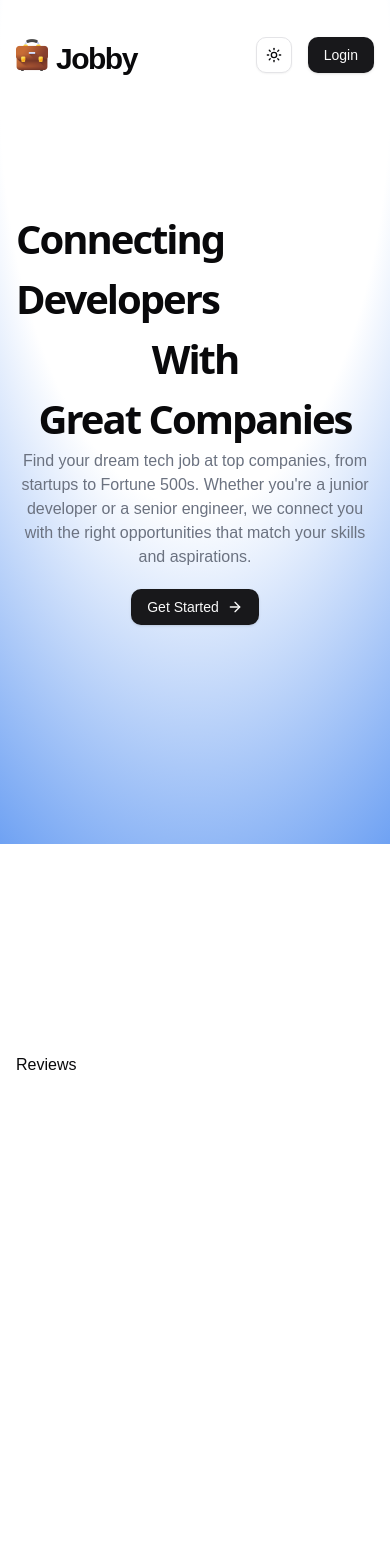
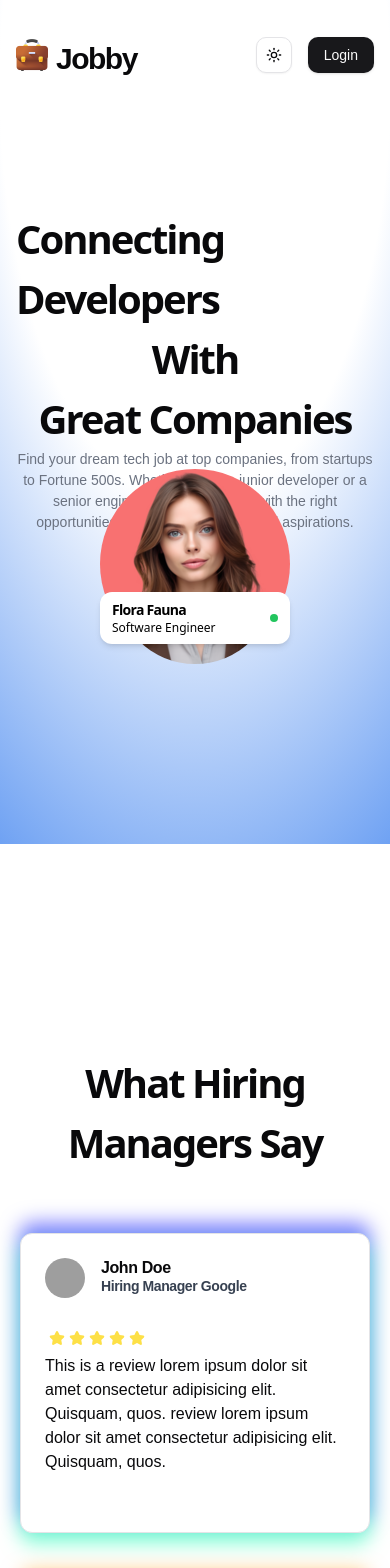
Before and after one commit to Terino16/Jobby, a Next.js app: page / in a window 390 px wide. Shown: the top 1568 px of the page. Built offline with nearby package versions, Linux system fonts and the light colour scheme; grey boxes are pictures that could not be loaded; what tailwindcss-motion would draw is missing.

Commit message:
adding base files

```diff
--- /dev/null
+++ b/actions/general/findRole.ts
@@ -0,0 +1,28 @@
+"use server";
+
+import { auth } from "@/lib/auth";
+import { prisma } from "@/lib/prisma";
+
+export const findRole = async () => {
+    const session = await auth();
+
+    if (!session?.user?.id) {
+        return { message: "Unauthorized Access Detected", status: 401 };
+    }
+
+    try {
+        const user = await prisma.user.findUnique({
+            where: { id: session.user.id },
+            select: { jobseeker: true },
+        });
+
+        return {
+            message: "Role fetched successfully",
+            role: user?.jobseeker,
+            status: 200,
+        };
+    } catch (error) {
+        console.error("Error fetching role:", error);
+        return { message: "An error occurred while fetching the role.", status: 500 };
+    }
+};
--- a/app/(marketing)/page.tsx
+++ b/app/(marketing)/page.tsx
@@ -1,6 +1,6 @@
 
 import Hero from "@/components/marketing/Hero/Hero";
-import Reviews from "@/components/marketing/Hero/Reviews";
+import Reviews from "@/components/marketing/Reviews/Reviews";
 export default function Home() {
   return (
     <div className="max-w-7xl mx-auto max-h-screen">
--- /dev/null
+++ b/app/dashboard/company/page.tsx
@@ -0,0 +1,7 @@
+export default function Page() {
+    return (
+        <div>
+            <h1>Company Page</h1>
+        </div>
+    )
+}
--- /dev/null
+++ b/app/dashboard/jobseeker/page.tsx
@@ -0,0 +1,7 @@
+export default function Page() {
+    return (
+        <div>
+            <h1>Jobseeker Page</h1>
+        </div>
+    )
+}
--- /dev/null
+++ b/app/dashboard/layout.tsx
@@ -0,0 +1,10 @@
+import Navbar from "@/components/dashboard/Navbar";
+
+export default function DashboardLayout({ children }: { children: React.ReactNode }) {
+    return (
+        <div className="max-w-7xl mx-auto max-h-screen">
+            <Navbar/>
+            {children}
+        </div>
+    )
+}
--- a/app/dashboard/page.tsx
+++ b/app/dashboard/page.tsx
@@ -1,8 +1,24 @@
+import { findRole } from '@/actions/general/findRole';
+import { redirect } from 'next/navigation';
+import { auth } from '@/lib/auth';
 import React from 'react'
 
 type Props = {}
 
-const page = (props: Props) => {
+const page = async (props: Props) => {
+  // const session = await auth();
+  // if(!session?.user?.id) return redirect('/login');
+  // const user = await findRole();
+  // console.log(user);
+
+  const user={ message: 'Role fetched successfully', role: false, status: 200 };
+  if(user.role){
+    redirect('/dashboard/jobseeker');
+  }
+  else{
+    redirect('/dashboard/company');
+  }
+
   return (
     <div>page</div>
   )
--- /dev/null
+++ b/components/dashboard/Navbar.tsx
@@ -0,0 +1,36 @@
+
+import React from 'react'
+import Image from 'next/image'
+import Link from 'next/link'
+import { ModeToggle } from "../general/theme-toggle"
+import { Button } from "@/components/ui/button"
+import { UserComponent } from "@/components/general/UserComponent"
+import { auth } from "@/lib/auth"
+type Props = {}
+
+const Navbar =  async (props: Props) => {
+  // const session = await auth()
+  const session = false;
+
+  return (
+     <nav className='flex items-center justify-between py-5'>
+        <div className='flex items-center'>
+          <Image  width={32} height={32} src='/Jobby_Logo.png' alt='logo' />
+          <h1 className='text-[30px] tracking-tighter font-bold m-2 pt-2'>Jobby</h1>
+        </div>
+        <div className='flex items-center space-x-4 '>
+        <ModeToggle />
+          {session ? (
+            <UserComponent/>
+          ) : (
+            <Button>
+            <Link href='/auth/login'>Login</Link>
+          </Button>
+          )
+          }
+        </div>
+     </nav>
+  )
+}
+
+export default Navbar
--- a/components/marketing/Hero/Hero.tsx
+++ b/components/marketing/Hero/Hero.tsx
@@ -30,6 +30,16 @@ export default function Hero() {
                 role="Software Engineer"
             />
 
+            <FlyingBlob
+                src="/womentwo.webp"
+                divclassName="md:hidden absolute bottom-[200px]  motion-preset-shake motion-translate-y-loop-[10px] motion-duration-[2s] motion-ease-spring-smooth"
+                imageclassName="rounded-full w-[250px] h-[200px]"
+                bgclassName="bg-red-400 w-[190px] h-[190px]"
+                alt="Profile Picture"
+                name="Flora Fauna"
+                role="Software Engineer"
+            />
+
 
             <h1 className="lg:text-[80px] md:text-[60px] hidden md:block text-[40px] tracking-tighter font-sans font-semibold">
                 Connecting Developers
@@ -48,12 +58,12 @@ export default function Hero() {
                 Great Companies
             </h1>
 
-            <p className="text-[16px] md:text-[13px] text-center dark:text-gray-300 text-gray-500 md:w-2/3">
-            Find your dream tech job at top companies, from startups to Fortune 500s. Whether you're a junior developer or a senior engineer, we connect you with the right opportunities that match your skills and aspirations.
+            <p className="text-[14px] md:text-[16px] text-center dark:text-gray-300 text-gray-500 md:w-2/3">
+                Find your dream tech job at top companies, from startups to Fortune 500s. Whether you're a junior developer or a senior engineer, we connect you with the right opportunities that match your skills and aspirations.
             </p>
             <Button className="motion-preset-seesaw  mt-5 " asChild>
                 <Link href="/dashboard">
-                Get Started <ArrowRightIcon className="w-5 h-5 motion-preset-wobble " />
+                    Get Started <ArrowRightIcon className="w-5 h-5 motion-preset-wobble " />
                 </Link>
             </Button>
         </div>
--- a/components/marketing/Hero/Reviews.tsx
+++ /dev/null
@@ -1,7 +0,0 @@
-export default function Reviews() {
-    return (
-        <div className="h-screen w-full">
-            <h1>Reviews</h1>
-        </div>
-    )
-}
--- /dev/null
+++ b/components/marketing/Reviews/ReviewBox.tsx
@@ -0,0 +1,52 @@
+import { Avatar, AvatarFallback, AvatarImage } from "@/components/ui/avatar";
+import { Card, CardContent, CardHeader, CardTitle, CardDescription } from "@/components/ui/card";
+import { cn } from "@/lib/utils";
+interface Props {
+    review: {
+        name: string;
+        title: string;
+        text: string;
+        image: string;
+        star: number;
+    }
+    className?: string;
+}
+
+export default function ReviewBox({ review,className }: Props) {
+    const { name, title, text, image, star } = review;
+    const renderStars = () => {
+        return Array.from({ length: 5 }, (_, index) => (
+            <svg
+                key={index}
+                className={`w-4 h-4 ms-1 ${index < star ? "text-yellow-300" : "text-gray-300 dark:text-gray-500"}`}
+                aria-hidden="true"
+                xmlns="http://www.w3.org/2000/svg"
+                fill="currentColor"
+                viewBox="0 0 22 20"
+            >
+                <path d="M20.924 7.625a1.523 1.523 0 0 0-1.238-1.044l-5.051-.734-2.259-4.577a1.534 1.534 0 0 0-2.752 0L7.365 5.847l-5.051.734A1.535 1.535 0 0 0 1.463 9.2l3.656 3.563-.863 5.031a1.532 1.532 0 0 0 2.226 1.616L11 17.033l4.518 2.375a1.534 1.534 0 0 0 2.226-1.617l-.863-5.03L20.537 9.2a1.523 1.523 0 0 0 .387-1.575Z" />
+            </svg>
+        ));
+    };
+
+    return (
+            <Card className={cn("max-w-[350px] min-h-[300px] ",className)}>
+                <CardHeader>
+                    <div className="flex items-center gap-4">
+                        <Avatar>
+                            <AvatarImage src={image} />
+                            <AvatarFallback>{"A"}</AvatarFallback>
+                        </Avatar>
+                        <CardTitle>
+                            {name}
+                            <h2 className="text-sm text-gray-700">{title}</h2>
+                        </CardTitle>
+                    </div>
+                </CardHeader>
+                <CardContent>
+                    <div className="flex items-center mt-2">{renderStars()}</div>
+                    <p className="mt-2">{text}</p>
+                </CardContent>
+            </Card>
+    );
+}
--- /dev/null
+++ b/components/marketing/Reviews/Reviews.tsx
@@ -0,0 +1,24 @@
+import ReviewBox from "./ReviewBox";
+import { reviews } from "@/resources/reviews";
+export default function Reviews() {
+    return (
+        <div className="h-screen w-full flex flex-col items-center justify-start">
+            <h1 className="lg:text-[80px] text-center md:text-[60px] text-[40px] tracking-tighter font-sans font-semibold">
+            What Hiring Managers Say
+            </h1>
+            <div className="flex md:flex-row flex-col gap-12 items-center justify-start mt-[60px]">
+                <ReviewBox review={reviews[0]} className="shadow-[0px_10px_20px_rgba(0,_255,_167,_0.5),0px_-10px_20px_rgba(0,_0,_255,_0.5)]"   />
+                <ReviewBox review={reviews[1]} className="shadow-[0px_10px_20px_rgba(215,_0,_253,_0.5),0px_-10px_20px_rgba(255,_151,_0,_0.5)]" />
+                <ReviewBox review={reviews[2]} className="shadow-[0px_10px_20px_rgba(0,_255,_167,_0.5),0px_-10px_20px_rgba(0,_0,_255,_0.5)] md:block hidden" />
+            </div>
+            <div className="flex flex-col  items-center justify-start mt-[120px]">
+                <p className="text-center text-[40px] tracking-tighter font-sans ">
+                   Don't just take our word for it.
+                </p>
+                <p className="text-center text-[30px] tracking-tighter font-sans ">
+                   Join the thousands of companies that have already made the switch.
+                </p>
+            </div>
+        </div>
+    )
+}
--- /dev/null
+++ b/resources/reviews.ts
@@ -0,0 +1,27 @@
+export const reviews = [
+    {
+        key: "1",
+        name: "John Doe",
+        title: "Hiring Manager Google",
+        text: "This is a review lorem ipsum dolor sit amet consectetur adipisicing elit. Quisquam, quos. review lorem ipsum dolor sit amet consectetur adipisicing elit. Quisquam, quos.",
+        image: "https://github.com/shadcn.png",
+        star: 5,
+    },
+    {
+        key: "2",
+        name: "John Doe",
+        title: "Hiring Manager Google",
+        text: "This is a review lorem ipsum dolor sit amet consectetur adipisicing elit. Quisquam, quos. review lorem ipsum dolor sit amet consectetur adipisicing elit. Quisquam, quos.",
+        image: "https://github.com/shadcn.png",
+        star: 5,
+
+    },
+    {
+        key: "3",
+        name: "John Doe",
+        title: "Hiring Manager Google",
+        text: "This is a review lorem ipsum dolor sit amet consectetur adipisicing elit. Quisquam, quos. review lorem ipsum dolor sit amet consectetur adipisicing elit. Quisquam, quos.",
+        image: "https://github.com/shadcn.png",
+        star: 5,
+    }
+]
```
